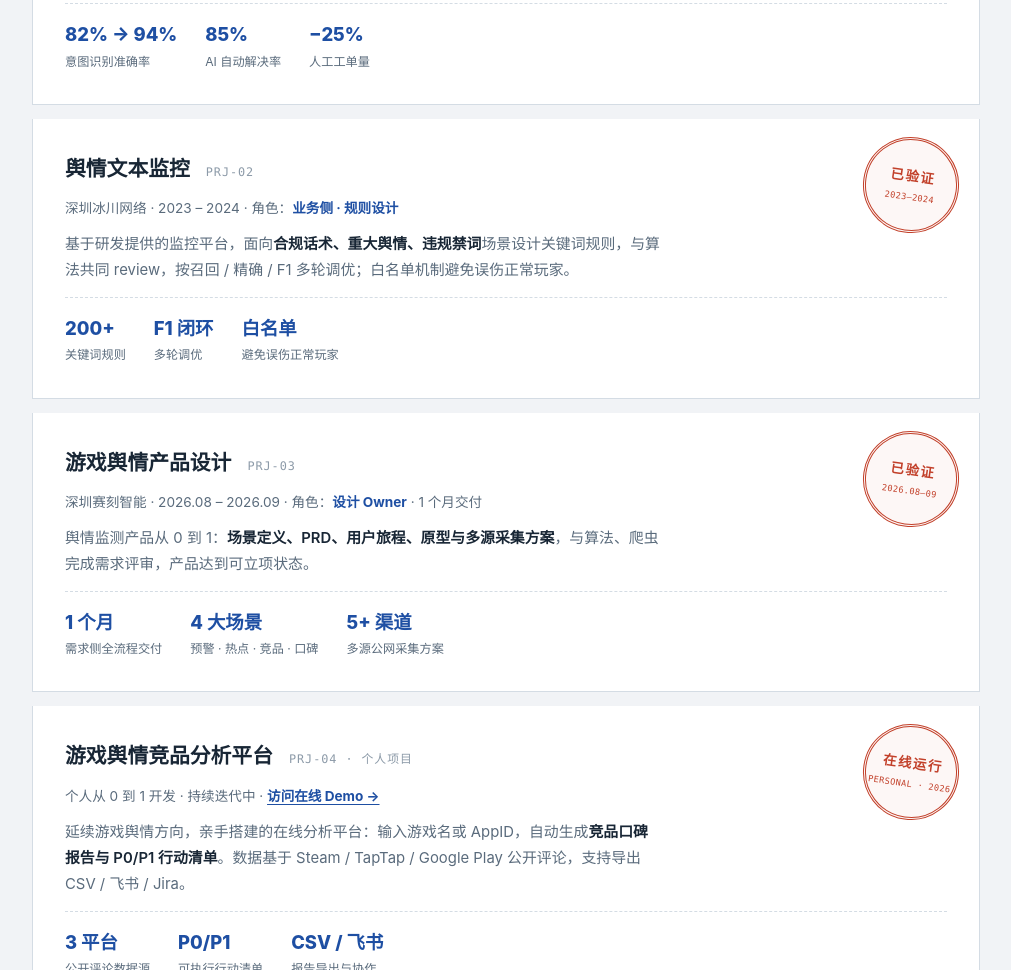
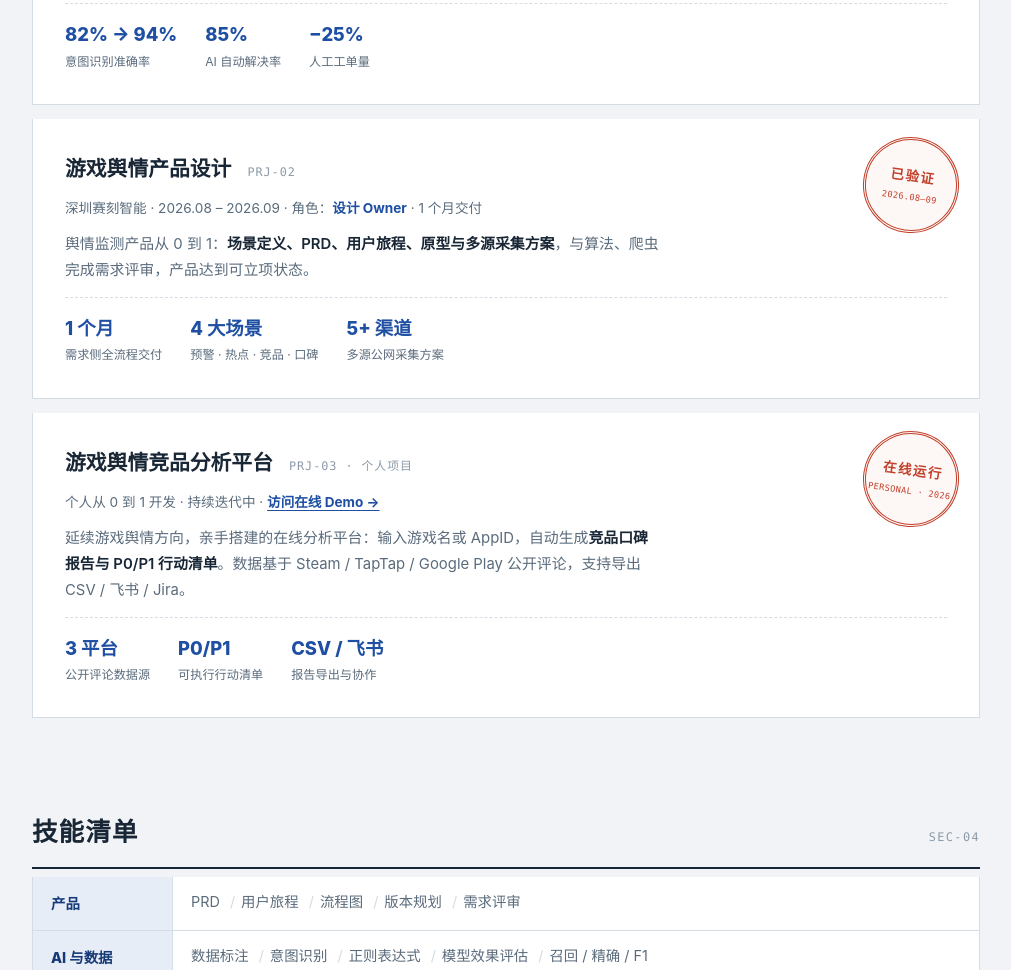
Before and after one commit to alex-Tesla3/mypersume, a plain HTML site: page index.html in a window 1280 px wide. Shown: the part 2592-3562 px from the top of the page, without its empty margins (134-1145 px from the left). Drawn offline with Linux system fonts and the light colour scheme.

Commit message:
舆情监控移出 AI 项目区（规则配置非 AI），验收单调整为 3 张

```diff
--- a/index.html
+++ b/index.html
@@ -409,26 +409,10 @@
     <div class="sheet-gap"></div>
 
     <article class="sheet">
-      <div class="stamp" aria-hidden="true"><span class="s1">已验证</span><span class="s2">2023–2024</span></div>
-      <div class="sheet-top">
-        <h3>舆情文本监控</h3>
-        <span class="ref">PRJ-02</span>
-      </div>
-      <p class="meta">深圳冰川网络 · 2023 – 2024 · 角色：<b>业务侧 · 规则设计</b></p>
-      <p>基于研发提供的监控平台，面向<strong>合规话术、重大舆情、违规禁词</strong>场景设计关键词规则，与算法共同 review，按召回 / 精确 / F1 多轮调优；白名单机制避免误伤正常玩家。</p>
-      <div class="metrics">
-        <div class="metric"><div class="v">200+</div><div class="l">关键词规则</div></div>
-        <div class="metric"><div class="v">F1 闭环</div><div class="l">多轮调优</div></div>
-        <div class="metric"><div class="v">白名单</div><div class="l">避免误伤正常玩家</div></div>
-      </div>
-    </article>
-    <div class="sheet-gap"></div>
-
-    <article class="sheet">
       <div class="stamp" aria-hidden="true"><span class="s1">已验证</span><span class="s2">2026.08–09</span></div>
       <div class="sheet-top">
         <h3>游戏舆情产品设计</h3>
-        <span class="ref">PRJ-03</span>
+        <span class="ref">PRJ-02</span>
       </div>
       <p class="meta">深圳赛刻智能 · 2026.08 – 2026.09 · 角色：<b>设计 Owner</b> · 1 个月交付</p>
       <p>舆情监测产品从 0 到 1：<strong>场景定义、PRD、用户旅程、原型与多源采集方案</strong>，与算法、爬虫完成需求评审，产品达到可立项状态。</p>
@@ -444,7 +428,7 @@
       <div class="stamp" aria-hidden="true"><span class="s1">在线运行</span><span class="s2">PERSONAL · 2026</span></div>
       <div class="sheet-top">
         <h3>游戏舆情竞品分析平台</h3>
-        <span class="ref">PRJ-04 · 个人项目</span>
+        <span class="ref">PRJ-03 · 个人项目</span>
       </div>
       <p class="meta">个人从 0 到 1 开发 · 持续迭代中 · <b><a href="https://game-analyzer-eq8i.onrender.com/" target="_blank" rel="noopener">访问在线 Demo →</a></b></p>
       <p>延续游戏舆情方向，亲手搭建的在线分析平台：输入游戏名或 AppID，自动生成<strong>竞品口碑报告与 P0/P1 行动清单</strong>。数据基于 Steam / TapTap / Google Play 公开评论，支持导出 CSV / 飞书 / Jira。</p>
```
